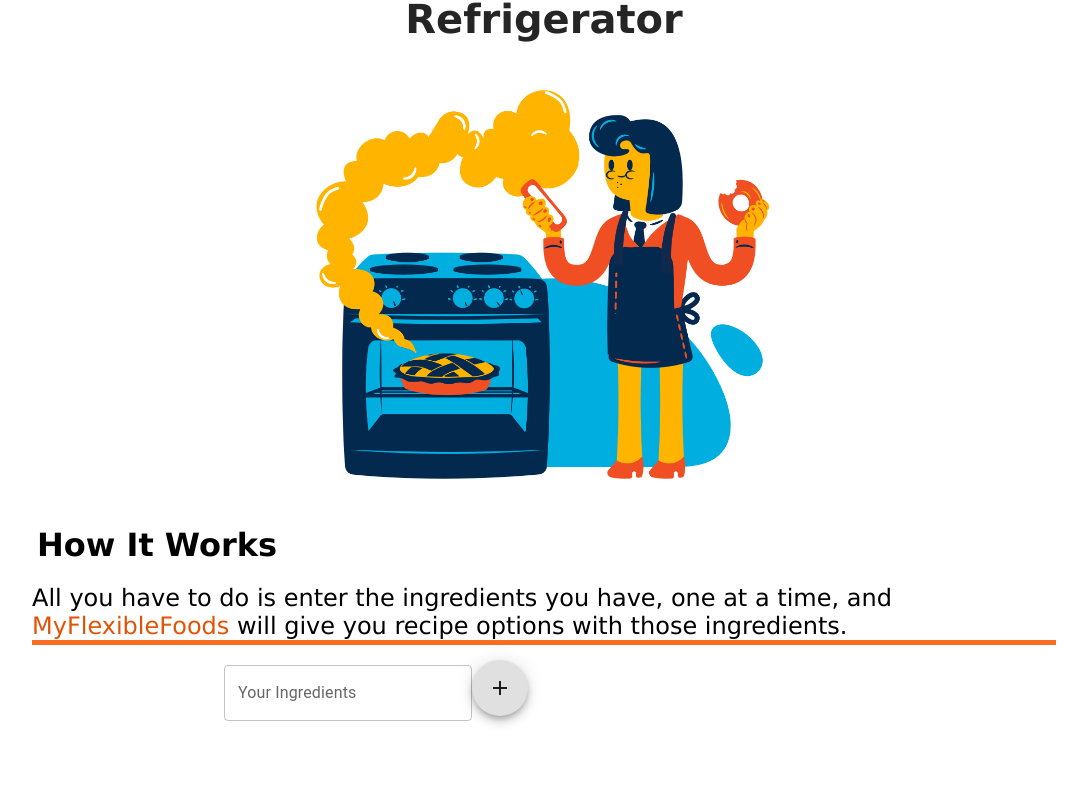
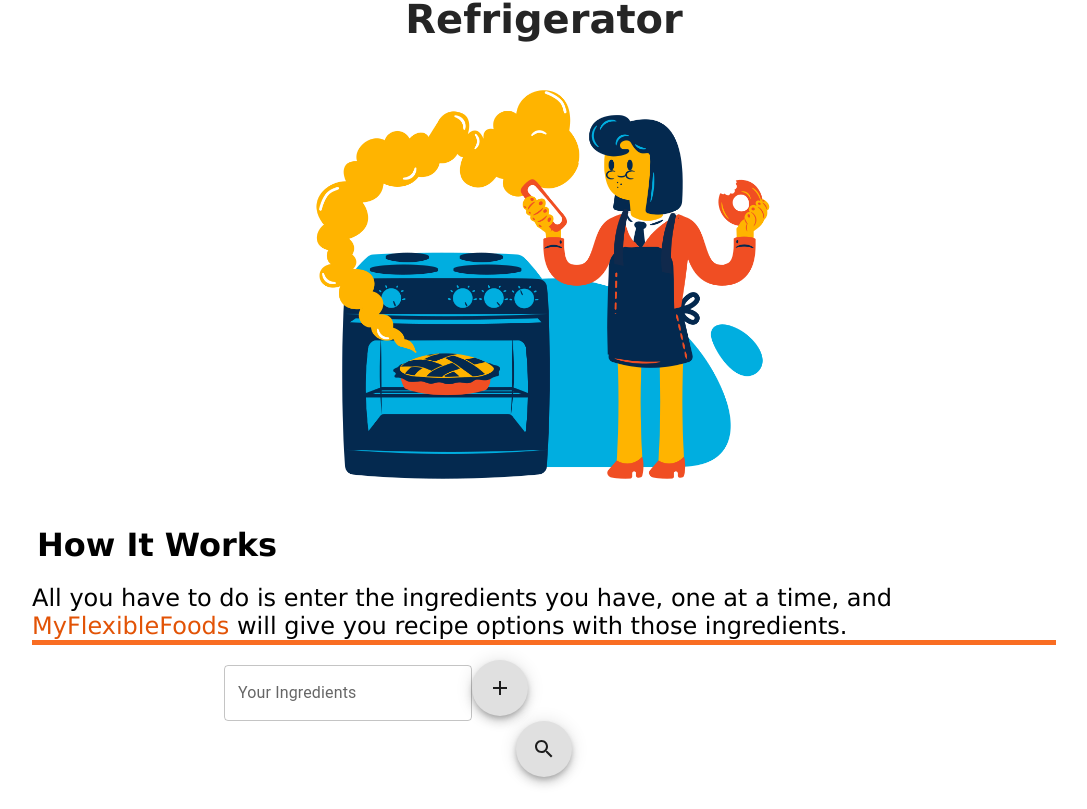
Before and after one commit to JoshuaGutie/flexible-foods, a React (Create React App) app: page /recipes in a window 1280 px wide. Shown: the part 229-1038 px from the top of the page, without its empty margins (96-1183 px from the left). Before the commit the page ends 982 px from the top, so only its background shows below. Built offline with nearby package versions, Linux system fonts and the light colour scheme.

Commit message:
search functional

```diff
--- a/src/components/Search.js
+++ b/src/components/Search.js
@@ -1,37 +1,57 @@
 import React, { Component } from "react";
 import TextField from "@mui/material/TextField";
 import "./css/search.css";
-import Fab from '@mui/material/Fab';
-import AddIcon from '@mui/icons-material/Add';
-
-
+import Fab from "@mui/material/Fab";
+import AddIcon from "@mui/icons-material/Add";
+import SearchIcon from "@mui/icons-material/Search";
 
 class Search extends Component {
   constructor(props) {
     super(props);
     this.state = {
-            value: '',
-            ingredients:[]};
+      value: "",
+      ingredients: [],
+      mealData: (null),
+    };
 
     this.handleChange = this.handleChange.bind(this);
     this.handleSubmit = this.handleSubmit.bind(this);
+    this.handleClick = this.handleClick.bind(this);
+  }
+  handleClick(_event) {
+    {
+      /* Fethcing API data*/
+    }
+    fetch(
+      `https://api.spoonacular.com/recipes/findByIngredients?apiKey=bd41dee3858049c3960ddbfde3393060&ingredients=${this.state.ingredients}&number=2`
+    )
+      .then((response) => response.json())
+      .then((data) => {
+        this.setState({ mealData: data });
+      })
+      .catch(() => {
+        console.log("error");
+      });
+    console.log(this.state.mealData);
   }
 
   handleChange(event) {
-        this.setState({value: event.target.value});
+    this.setState({ value: event.target.value });
   }
 
   handleSubmit(event) {
-          if(this.state.value != ''){
-        this.setState(prevState => ({
-            ingredients: [...prevState.ingredients, this.state.value]
-          }))
-        console.log(this.state.ingredients)
-        this.setState({value: ''})
+    if (this.state.value != "") {
+      this.setState((prevState) => ({
+        ingredients: [...prevState.ingredients, this.state.value],
+      }));
+      console.log(this.state.ingredients);
+      this.setState({ value: "" });
+
       event.preventDefault();
-      }else {
-      alert('Please input a valid ingredient!' );
-    }}
+    } else {
+      alert("Please input a valid ingredient!");
+    }
+  }
 
   render() {
     return (
@@ -43,22 +63,40 @@ class Search extends Component {
               type="text"
               value={this.state.value}
               onChange={this.handleChange}
-              style={{marginTop:"20px"}}
+              style={{ marginTop: "20px" }}
             />
             <Fab
               aria-label="save"
               onClick={this.handleSubmit}
-          style={{marginTop:"15px"}}
+              style={{ marginTop: "15px" }}
             >
               <AddIcon />
             </Fab>
           </form>
+          <Fab
+            aria-label="save"
+            onClick={this.handleClick}
+            style={{ margin: "auto" }}
+          >
+            <SearchIcon />
+          </Fab>
           <ol className="list">
-        {this.state.ingredients.map(item => {
+            {this.state.ingredients.map((item) => {
               return <li className="item">{item}</li>;
             })}
           </ol>
         </div>
+        {this.state.mealData != null && (
+          <div className="mealInfo">
+            {this.state.mealData.map(function (item, index) {
+              return (
+                <ul>
+                  <li key={index}>{item.title}</li> <li >Missing ingredient: {item.usedIngredientCount}</li>
+                </ul>
+              );
+            })}
+          </div>
+        )}
       </div>
     );
   }
--- a/src/components/css/search.css
+++ b/src/components/css/search.css
@@ -7,6 +7,10 @@
     display: flex;
     flex-direction: column;
     text-decoration: none;
+}
+
+.list ol {
+    width: fit-content;
 }
 
 .item {
```
Lines whose indentation alone changed are shown as unchanged.
